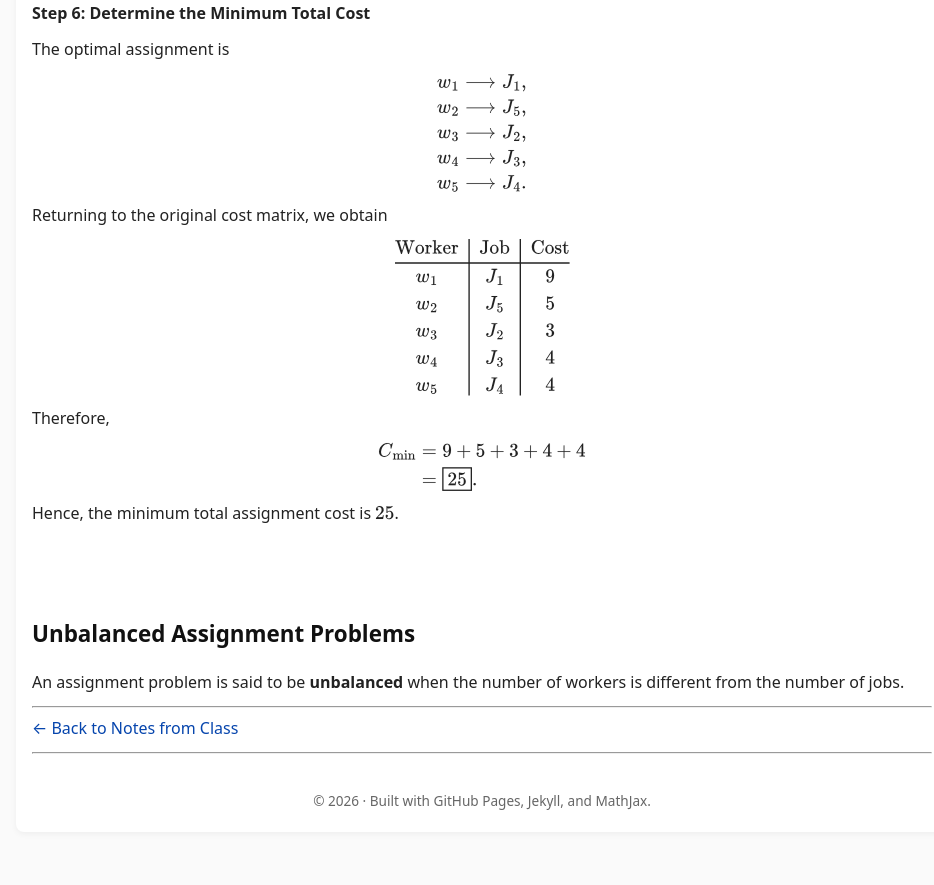
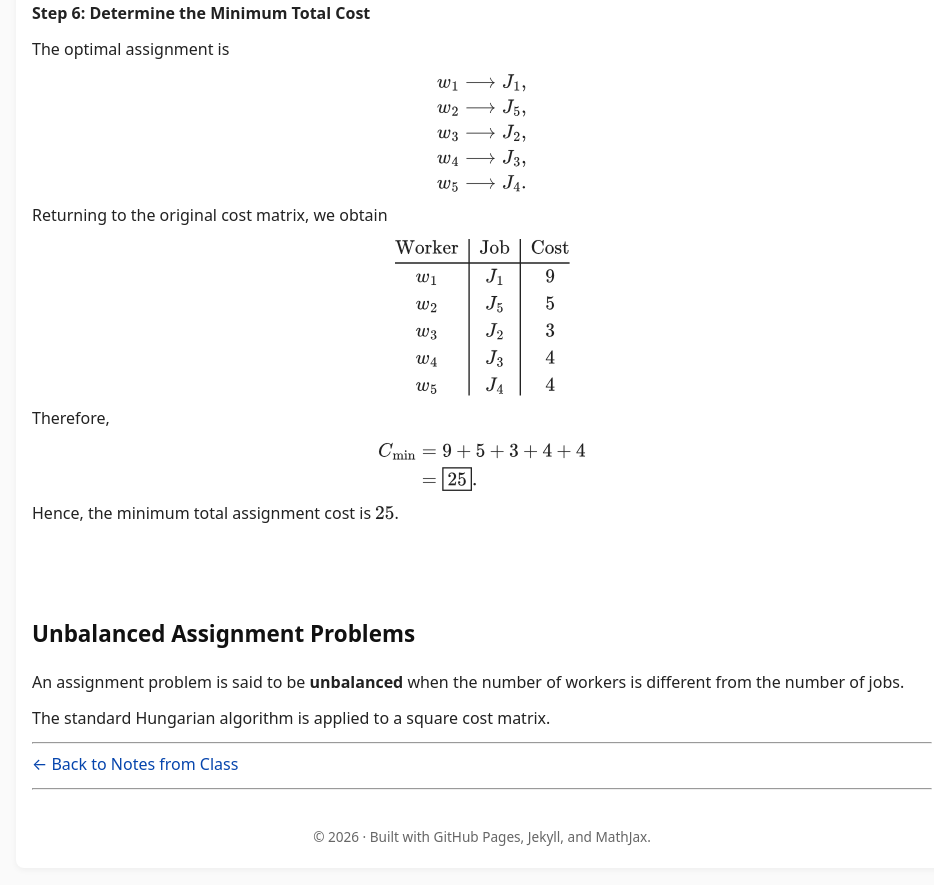
Before and after one commit to SaleemKamaludin/SaleemKamaludin.github.io, a Jekyll site: the page built from courses/math-2276/notes-from-class/supplementary-lecture-6/index.md, in a window 1280 px wide and 900 px high, scrolled down 8927 px. Shown: the top 885 px of the window, without its empty margins (158-1092 px from the left). Built offline with Jekyll 4.4.1, drawn with Linux system fonts in a browser that asks for light colours; before the commit the page ends 9791 px from its top, so only the background shows below that.

Commit message:
Add square matrix observation to unbalanced assignment problems

```diff
--- a/courses/math-2276/notes-from-class/supplementary-lecture-6/index.md
+++ b/courses/math-2276/notes-from-class/supplementary-lecture-6/index.md
@@ -1467,6 +1467,15 @@ C_{\min}
 
 </div>
 
+<div id="unbalanced-assignment-problems-square-matrix-observation">
+
+  <p>
+    The standard Hungarian algorithm is applied to
+    a square cost matrix.
+  </p>
+
+</div>
+
 
 
 <hr>
```
